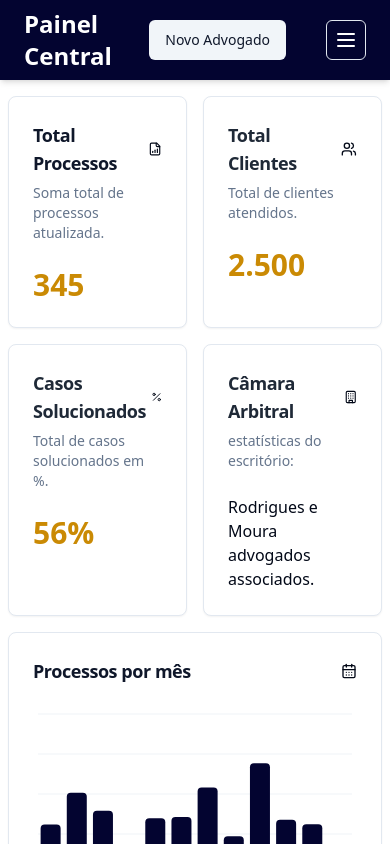
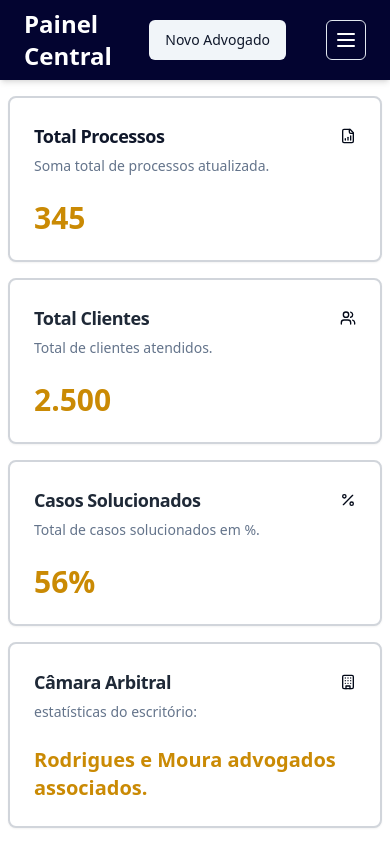
Before and after one commit to hugonascimento1/JurisControl, a Next.js app: page /dashboard in a window 390 px wide. Shown: the top 844 px of the page. Built offline with nearby package versions, Linux system fonts and the light colour scheme.

Commit message:
click do Botão para acessar a tabela de advogados

```diff
--- /dev/null
+++ b/src/app/dashboard/advogados/page.tsx
@@ -0,0 +1,8 @@
+
+export default function Page() {
+    return (
+        <div>
+            <h1>Lista de Advogados</h1>
+        </div>
+    );
+}
--- a/src/app/dashboard/page.tsx
+++ b/src/app/dashboard/page.tsx
@@ -1,3 +1,5 @@
+"use client"
+
 import { Button } from "@/components/ui/button";
 import {
     Card,
@@ -20,9 +22,19 @@ import ChartOverview from "@/components/chart";
 import Advogados from "@/components/advogados";
 import NavBar from "@/components/navbar";
 import CadastrarAdvogado from "@/components/cadastroAdvogado";
+import { useRouter } from "next/navigation";
 
 export default function Page() {
+
+    const router = useRouter();
+
+    const handleClick = () => {
+        router.push('/dashboard/advogados')
+    };
+
     return (
+
+
         <main>
             {/* <div className="flex w-screen h-50 bg-primary py-5 mb-4">
                 <h1 className="text-white font-bold text-xl ml-10">Painel Central</h1>
@@ -33,13 +45,13 @@ export default function Page() {
                     <CadastrarAdvogado />
                 }
                 botaoMenu={
-                    <Button size="icon" variant="outline" className="bg-[#030430] hover:bg-gray-500">
+                    <Button onClick={handleClick} size="icon" variant="outline" className="bg-[#030430] hover:bg-gray-500">
                         <MenuIcon className="text-white" />
                     </Button>
                 }
             />
 
-            <section className="grid md:grid-cols-4 grid-cols-2 gap-4 m-2">
+            <section className="grid lg:grid-cols-4 md:grid-cols-2 grid-cols-1 gap-4 m-2">
                 <Card>
                     <CardHeader>
                         <div className="flex items-center justify-start">
@@ -96,8 +108,7 @@ export default function Page() {
                         </CardDescription>
                     </CardHeader>
                     <CardContent>
-                            Rodrigues e Moura advogados associados.
-                            <p className="text-3xl font-bold"></p>
+                            <h1 className="text-xl font-bold text-yellow-600">Rodrigues e Moura advogados associados.</h1>
                     </CardContent>
                 </Card>
             </section>
--- a/src/components/ui/card.tsx
+++ b/src/components/ui/card.tsx
@@ -9,7 +9,7 @@ const Card = React.forwardRef<
   <div
     ref={ref}
     className={cn(
-      "rounded-lg border bg-card text-card-foreground shadow-sm",
+      "rounded-lg border-2 border-gray-300 bg-card text-card-foreground shadow-sm",
       className
     )}
     {...props}
```
Also changed, not shown: src/app/logo-escritorio.svg (added).
